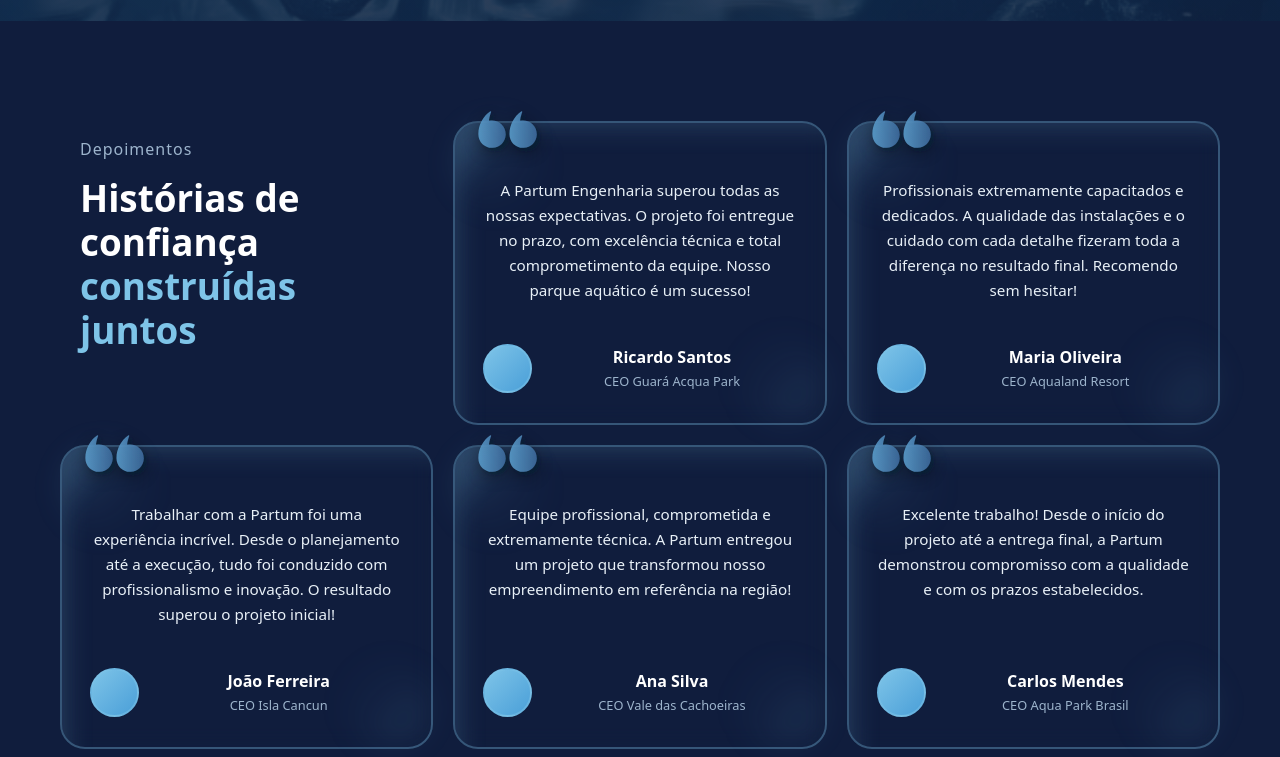
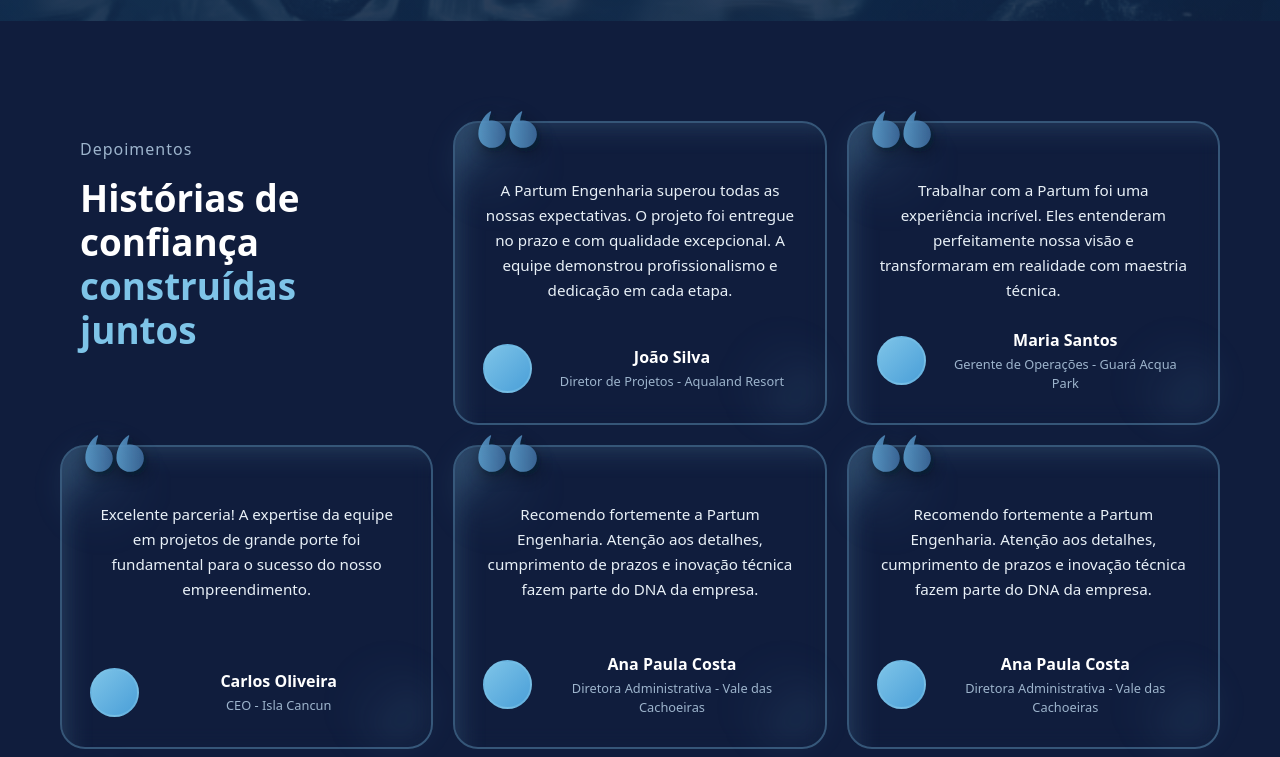
Before and after one commit to Dreams-Consult/partum-engenharia, a React (Vite) app: page / in a window 1280 px wide. Shown: the part 2440-3197 px from the top of the page. Built offline with nearby package versions, Linux system fonts and the light colour scheme.

Commit message:
Adição de arquivos json para informações do site

```diff
--- a/src/components/Contact/index.tsx
+++ b/src/components/Contact/index.tsx
@@ -1,6 +1,7 @@
 import './index.css'
 import { useState, type FormEvent } from 'react'
 import { useScrollAnimation } from '../../hooks/useScrollAnimation'
+import siteConfig from '../../data/siteConfig.json'
 
 const CONTACT_TITLE = 'Contato'
 const CONTACT_DESCRIPTION = 'Preencha o formulário e entre em contato e receba um atendimento especializado para o seu projeto. Ou entre em contato pelo whatsapp'
@@ -118,7 +119,7 @@ function Contact() {
               <svg className='whatsapp-icon-contact' viewBox='0 0 24 24' fill='currentColor'>
                 <path d='M17.472 14.382c-.297-.149-1.758-.867-2.03-.967-.273-.099-.471-.148-.67.15-.197.297-.767.966-.94 1.164-.173.199-.347.223-.644.075-.297-.15-1.255-.463-2.39-1.475-.883-.788-1.48-1.761-1.653-2.059-.173-.297-.018-.458.13-.606.134-.133.298-.347.446-.52.149-.174.198-.298.298-.497.099-.198.05-.371-.025-.52-.075-.149-.669-1.612-.916-2.207-.242-.579-.487-.5-.669-.51-.173-.008-.371-.01-.57-.01-.198 0-.52.074-.792.372-.272.297-1.04 1.016-1.04 2.479 0 1.462 1.065 2.875 1.213 3.074.149.198 2.096 3.2 5.077 4.487.709.306 1.262.489 1.694.625.712.227 1.36.195 1.871.118.571-.085 1.758-.719 2.006-1.413.248-.694.248-1.289.173-1.413-.074-.124-.272-.198-.57-.347m-5.421 7.403h-.004a9.87 9.87 0 01-5.031-1.378l-.361-.214-3.741.982.998-3.648-.235-.374a9.86 9.86 0 01-1.51-5.26c.001-5.45 4.436-9.884 9.888-9.884 2.64 0 5.122 1.03 6.988 2.898a9.825 9.825 0 012.893 6.994c-.003 5.45-4.437 9.884-9.885 9.884m8.413-18.297A11.815 11.815 0 0012.05 0C5.495 0 .16 5.335.157 11.892c0 2.096.547 4.142 1.588 5.945L.057 24l6.305-1.654a11.882 11.882 0 005.683 1.448h.005c6.554 0 11.89-5.335 11.893-11.893a11.821 11.821 0 00-3.48-8.413Z'/>
               </svg>
-              <span className='whatsapp-number'>(17) 99775-1918</span>
+              <span className='whatsapp-number'>{siteConfig.contact.whatsapp}</span>
             </div>
           </div>
         </div>
--- a/src/components/Projects/index.tsx
+++ b/src/components/Projects/index.tsx
@@ -3,12 +3,21 @@ import 'react-multi-carousel/lib/styles.css'
 import Carousel from 'react-multi-carousel'
 import { BREAKPOINTS } from '../../constants'
 import { useScrollAnimation } from '../../hooks/useScrollAnimation'
+import pageData from '../../data/data.json'
 
 // Importando imagens dos projetos
 import GuaraImg from '../../assets/projects/Guará Acqua Park/GUA-IMG-01.jpg'
 import AqualandImg from '../../assets/projects/Aqualand Resort/AQL-IMG-001.jpeg'
 import IslaCancunImg from '../../assets/projects/Isla Cancun/ISC-IMG-001.jpeg'
 import ValeCachoeirasImg from '../../assets/projects/Vale das Cachoeiras/VLC-IMG-002.jpg'
+
+// Mapeamento de imagens
+const imageMap: Record<string, string> = {
+  '/src/assets/projects/Guará Acqua Park/GUA-IMG-01.jpg': GuaraImg,
+  '/src/assets/projects/Aqualand Resort/AQL-IMG-001.jpeg': AqualandImg,
+  '/src/assets/projects/Isla Cancun/ISC-IMG-001.jpeg': IslaCancunImg,
+  '/src/assets/projects/Vale das Cachoeiras/VLC-IMG-002.jpg': ValeCachoeirasImg,
+}
 
 const CAROUSEL_RESPONSIVE = {
   desktop: {
@@ -27,40 +36,6 @@ const CAROUSEL_RESPONSIVE = {
     slidesToSlide: 1
   }
 }
-
-interface Project {
-  id: number
-  name: string
-  location: string
-  image: string
-}
-
-const PROJECTS: Project[] = [
-  {
-    id: 1,
-    name: 'Guará Acqua Park',
-    location: 'Castanhal - Pará',
-    image: GuaraImg
-  },
-  {
-    id: 2,
-    name: 'Aqualand Resort',
-    location: 'Salinópolis - Pará',
-    image: AqualandImg
-  },
-  {
-    id: 3,
-    name: 'Isla Cancun Resort',
-    location: 'Cardoso - SP',
-    image: IslaCancunImg
-  },
-  {
-    id: 4,
-    name: 'Vale das Águas Park',
-    location: 'Pitanga - Paraná',
-    image: ValeCachoeirasImg
-  }
-]
 
 const CustomLeftArrow = ({ onClick }: { onClick?: () => void }) => (
   <button className='custom-arrow custom-left-arrow' onClick={onClick} aria-label='Anterior'>
@@ -113,12 +88,12 @@ function Projects() {
             rewind={false}
             rewindWithAnimation={false}
           >
-            {PROJECTS.map((project) => (
+            {pageData.projects.map((project) => (
               <div key={project.id} className='project-card'>
                 <div
                   className='project-image'
                   style={{
-                    backgroundImage: `url(${project.image})`,
+                    backgroundImage: `url(${imageMap[project.image]})`,
                     backgroundSize: 'cover',
                     backgroundPosition: 'center',
                     backgroundRepeat: 'no-repeat'
--- a/src/components/Testimonials/index.tsx
+++ b/src/components/Testimonials/index.tsx
@@ -1,48 +1,9 @@
 import './index.css'
 import { QuoteCard } from '../QuoteCard'
 import { useScrollAnimation } from '../../hooks/useScrollAnimation'
+import pageData from '../../data/data.json'
 
 const TESTIMONIALS_TITLE = 'Depoimentos'
-
-interface Testimonial {
-  id: number
-  name: string
-  role: string
-  text: string
-}
-
-const TESTIMONIALS: Testimonial[] = [
-  {
-    id: 1,
-    name: 'Ricardo Santos',
-    role: 'CEO Guará Acqua Park',
-    text: 'A Partum Engenharia superou todas as nossas expectativas. O projeto foi entregue no prazo, com excelência técnica e total comprometimento da equipe. Nosso parque aquático é um sucesso!',
-  },
-  {
-    id: 2,
-    name: 'Maria Oliveira',
-    role: 'CEO Aqualand Resort',
-    text: 'Profissionais extremamente capacitados e dedicados. A qualidade das instalações e o cuidado com cada detalhe fizeram toda a diferença no resultado final. Recomendo sem hesitar!',
-  },
-  {
-    id: 3,
-    name: 'João Ferreira',
-    role: 'CEO Isla Cancun',
-    text: 'Trabalhar com a Partum foi uma experiência incrível. Desde o planejamento até a execução, tudo foi conduzido com profissionalismo e inovação. O resultado superou o projeto inicial!',
-  },
-  {
-    id: 4,
-    name: 'Ana Silva',
-    role: 'CEO Vale das Cachoeiras',
-    text: 'Equipe profissional, comprometida e extremamente técnica. A Partum entregou um projeto que transformou nosso empreendimento em referência na região!',
-  },
-  {
-    id: 5,
-    name: 'Carlos Mendes',
-    role: 'CEO Aqua Park Brasil',
-    text: 'Excelente trabalho! Desde o início do projeto até a entrega final, a Partum demonstrou compromisso com a qualidade e com os prazos estabelecidos.',
-  }
-]
 
 function Testimonials() {
   const { ref, isVisible } = useScrollAnimation({ threshold: 0.2 })
@@ -59,7 +20,7 @@ function Testimonials() {
           </div>
 
           {/* Cards de depoimentos */}
-          {TESTIMONIALS.map((testimonial, index) => (
+          {pageData.testimonials.map((testimonial, index) => (
             <div
               key={testimonial.id}
               className={`scroll-animate scroll-fade-in-right delay-${(index + 1) * 100} ${isVisible ? 'is-visible' : ''}`}
@@ -67,7 +28,7 @@ function Testimonials() {
               <QuoteCard
                 text={testimonial.text}
                 authorName={testimonial.name}
-                authorRole={testimonial.role}
+                authorRole={`${testimonial.description} - ${testimonial.company}`}
               />
             </div>
           ))}
--- /dev/null
+++ b/src/data/data.json
@@ -0,0 +1,82 @@
+{
+  "projects": [
+    {
+      "id": 1,
+      "name": "Guará Acqua Park",
+      "location": "Castanhal - Pará",
+      "image": "/src/assets/projects/Guará Acqua Park/GUA-IMG-01.jpg",
+      "description": "Parque aquático completo com infraestrutura moderna"
+    },
+    {
+      "id": 2,
+      "name": "Aqualand Resort",
+      "location": "Salinópolis - Pará",
+      "image": "/src/assets/projects/Aqualand Resort/AQL-IMG-001.jpeg",
+      "description": "Resort de alto padrão com área de lazer aquática"
+    },
+    {
+      "id": 3,
+      "name": "Isla Cancun Resort",
+      "location": "Cardoso - SP",
+      "image": "/src/assets/projects/Isla Cancun/ISC-IMG-001.jpeg",
+      "description": "Complexo turístico com parque aquático integrado"
+    },
+    {
+      "id": 4,
+      "name": "Vale das Águas Park",
+      "location": "Pitanga - Paraná",
+      "image": "/src/assets/projects/Vale das Cachoeiras/VLC-IMG-002.jpg",
+      "description": "Parque temático com atrações aquáticas"
+    }
+  ],
+  "testimonials": [
+    {
+      "id": 1,
+      "text": "A Partum Engenharia superou todas as nossas expectativas. O projeto foi entregue no prazo e com qualidade excepcional. A equipe demonstrou profissionalismo e dedicação em cada etapa.",
+      "name": "João Silva",
+      "description": "Diretor de Projetos",
+      "company": "Aqualand Resort",
+      "image": "/assets/testimonials/joao-silva.jpg"
+    },
+    {
+      "id": 2,
+      "text": "Trabalhar com a Partum foi uma experiência incrível. Eles entenderam perfeitamente nossa visão e transformaram em realidade com maestria técnica.",
+      "name": "Maria Santos",
+      "description": "Gerente de Operações",
+      "company": "Guará Acqua Park",
+      "image": "/assets/testimonials/maria-santos.jpg"
+    },
+    {
+      "id": 3,
+      "text": "Excelente parceria! A expertise da equipe em projetos de grande porte foi fundamental para o sucesso do nosso empreendimento.",
+      "name": "Carlos Oliveira",
+      "description": "CEO",
+      "company": "Isla Cancun",
+      "image": "/assets/testimonials/carlos-oliveira.jpg"
+    },
+    {
+      "id": 4,
+      "text": "Recomendo fortemente a Partum Engenharia. Atenção aos detalhes, cumprimento de prazos e inovação técnica fazem parte do DNA da empresa.",
+      "name": "Ana Paula Costa",
+      "description": "Diretora Administrativa",
+      "company": "Vale das Cachoeiras",
+      "image": "/assets/testimonials/ana-costa.jpg"
+    },
+        {
+      "id": 5,
+      "text": "Recomendo fortemente a Partum Engenharia. Atenção aos detalhes, cumprimento de prazos e inovação técnica fazem parte do DNA da empresa.",
+      "name": "Ana Paula Costa",
+      "description": "Diretora Administrativa",
+      "company": "Vale das Cachoeiras",
+      "image": "/assets/testimonials/ana-costa.jpg"
+    },
+        {
+      "id": 6,
+      "text": "Recomendo fortemente a Partum Engenharia. Atenção aos detalhes, cumprimento de prazos e inovação técnica fazem parte do DNA da empresa.",
+      "name": "Ana Paula Costa",
+      "description": "Diretora Administrativa",
+      "company": "Vale das Cachoeiras",
+      "image": "/assets/testimonials/ana-costa.jpg"
+    }
+  ]
+}
--- /dev/null
+++ b/src/data/siteConfig.json
@@ -0,0 +1,34 @@
+{
+  "contact": {
+    "email": "contato@partumengenharia.com.br",
+    "phone": "+55 (11) 98765-4321",
+    "whatsapp": "+55 (11) 98765-4321",
+    "instagram": "@partumengenharia",
+    "instagramUrl": "https://www.instagram.com/partumengenharia",
+    "address": {
+      "street": "Rua das Acácias, 123",
+      "complement": "Sala 45",
+      "neighborhood": "Centro",
+      "city": "São Paulo",
+      "state": "SP",
+      "zipCode": "01234-567",
+      "full": "Rua das Acácias, 123 - Sala 45, Centro, São Paulo - SP, 01234-567"
+    }
+  },
+  "company": {
+    "name": "Partum Engenharia",
+    "cnpj": "12.345.678/0001-90",
+    "description": "Especializada em projetos de engenharia de grande porte",
+    "foundedYear": 2010
+  },
+  "social": {
+    "facebook": "https://www.facebook.com/partumengenharia",
+    "linkedin": "https://www.linkedin.com/company/partumengenharia",
+    "youtube": "https://www.youtube.com/@partumengenharia"
+  },
+  "businessHours": {
+    "weekdays": "Segunda a Sexta: 08:00 - 18:00",
+    "saturday": "Sábado: 08:00 - 12:00",
+    "sunday": "Domingo: Fechado"
+  }
+}
```
Also changed, not shown: src/components/Footer/index.tsx (+5 -4 lines).
